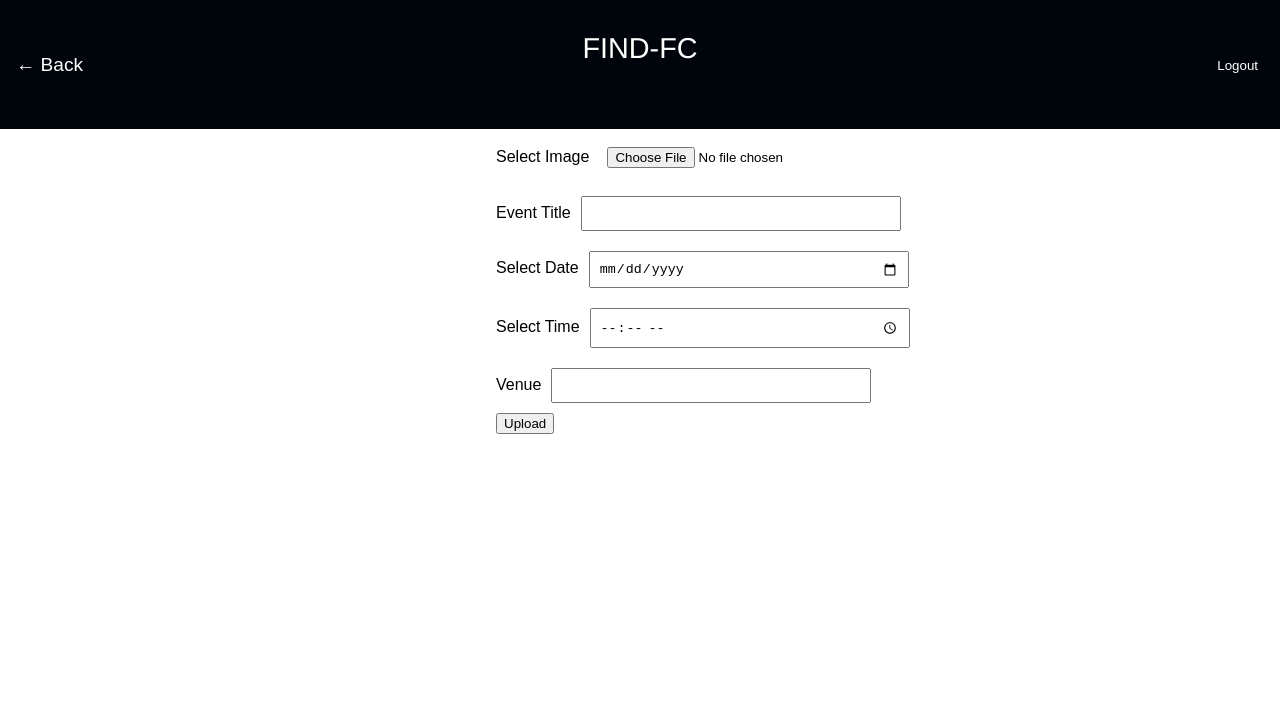
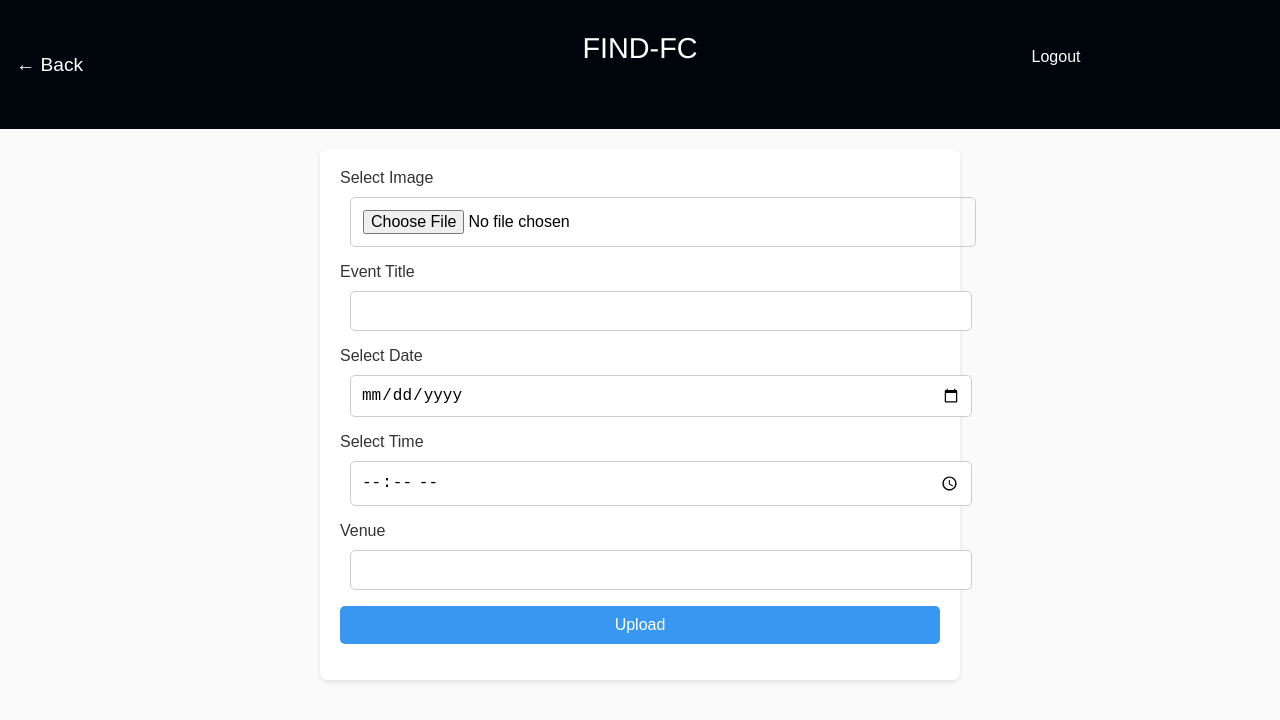
Before and after one commit to imshenza/findfc-frontend, a React (Vite) app: page /posterupload in a window 1280 px wide. Shown: the top 720 px of the page. Built offline with nearby package versions, Linux system fonts and the light colour scheme.

Commit message:
gallery upload page

```diff
--- a/src/pages/GallUpload.css
+++ b/src/pages/GallUpload.css
@@ -0,0 +1,44 @@
+.upload-container {
+    max-width: 600px;
+    margin: 0 auto;
+    padding: 20px;
+    background-color: #fff;
+    border-radius: 10px;
+    box-shadow: 0 2px 5px rgba(0, 0, 0, 0.1);
+  }
+
+  .upload-label {
+    font-size: 18px;
+    margin-bottom: 8px;
+  }
+
+  input[type="file"],
+  select {
+    width: 100%;
+    padding: 12px;
+    margin-bottom: 16px;
+    border: 1px solid #ccc;
+    border-radius: 5px;
+    font-size: 16px;
+  }
+
+  select {
+    appearance: none;
+    background-color: #f7f7f7;
+  }
+
+  .upload-button {
+    display: block;
+    width: 100%;
+    padding: 12px;
+    background-color: #3897f0;
+    color: #fff;
+    border: none;
+    border-radius: 5px;
+    font-size: 16px;
+    cursor: pointer;
+  }
+
+  .upload-button:hover {
+    background-color: #2680c2;
+  }
--- a/src/pages/GallUpload.jsx
+++ b/src/pages/GallUpload.jsx
@@ -1,12 +1,107 @@
-import React from 'react'
-import AdminHeader from '../components/AdminHeader'
+
+import React, { useState, useEffect } from "react";
+import AdminHeader from "../components/AdminHeader";
+import axios from "axios";
+import "./GallUpload.css";
 
 const GallUpload = () => {
+  const [formData, setFormData] = useState({
+    file: null,
+    eventName: "",
+    uploadType: ""
+  });
+
+  const [eventNames, setEventNames] = useState([]);
+
+  useEffect(() => {
+    fetchEventNames();
+  }, []);
+
+  const fetchEventNames = async () => {
+    try {
+      const response = await axios.get("http://localhost:8000/adminDash/event_names");
+      setEventNames(response.data);
+    } catch (error) {
+      console.error("Error fetching event names:", error);
+    }
+  };
+
+  const handleInputChange = (event) => {
+    const { name, value } = event.target;
+    setFormData({ ...formData, [name]: value });
+  };
+
+  const handleFileChange = (event) => {
+    const file = event.target.files[0];
+    setFormData({ ...formData, file });
+  };
+
+  const handleUpload = async (e) => {
+    e.preventDefault();
+    const { file, eventName, uploadType } = formData;
+    const data = new FormData();
+    data.append("file", file);
+    data.append("eventName", eventName);
+    data.append("uploadType", uploadType);
+
+    try {
+      console.log("Uploading file data:", formData);
+      await axios.post("http://localhost:8000/adminDash/upload_gallery/", data, {
+        headers: { "Content-Type": "multipart/form-data" },
+      });
+      console.log(data);
+      // Handle successful upload
+    } catch (error) {
+      console.error("Error uploading file:", error);
+      // Handle error here
+    }
+  };
+
   return (
     <div>
-      <AdminHeader/>
-      GallUpload</div>
-  )
-}
+      <AdminHeader />
+      <div className="upload-container">
+        <form onSubmit={handleUpload}>
+          <label className="upload-label" htmlFor="file">
+            Select File
+          </label>
+          <input type="file" name="file" onChange={handleFileChange} />
 
-export default GallUpload
+          <label className="upload-label" htmlFor="eventName">
+            Event Name
+          </label>
+          <select
+            name="eventName"
+            value={formData.eventName}
+            onChange={handleInputChange}
+          >
+            <option value="">Select Event</option>
+            {eventNames.map((eventName) => (
+              <option key={eventName.id} value={eventName.name}>
+                {eventName.name}
+              </option>
+            ))}
+          </select>
+
+          <label className="upload-label" htmlFor="uploadType">
+            Upload Type
+          </label>
+          <select
+            name="uploadType"
+            value={formData.uploadType}
+            onChange={handleInputChange}
+          >
+            <option value="photo">Photo</option>
+            <option value="video">Video</option>
+          </select>
+
+          <button type="submit" className="upload-button">
+            Upload
+          </button>
+        </form>
+      </div>
+    </div>
+  );
+};
+
+export default GallUpload;
--- a/src/pages/PostUpload.css
+++ b/src/pages/PostUpload.css
@@ -1,68 +1,64 @@
-.post-upload {
-    display: flex;
-    flex-direction: column;
-    align-items: center;
-    justify-content: center;
-    padding: 20px;
+body {
+  font-family: Arial, sans-serif;
+  background-color: #fafafa;
 }
 
-  .image-upload {
-    position: relative;
-    width: 250px;
-    height: 280px;
-    border: 2px dashed #ccc;
-    border-radius: 10px;
-    overflow: hidden;
-    display: flex;
-    align-items: center;
-    justify-content: center;
+.upl {
+  max-width: 600px;
+  margin: 20px auto;
+  padding: 20px;
+  background-color: #fff;
+  border-radius: 8px;
+  box-shadow: 0px 2px 5px rgba(0, 0, 0, 0.1);
 }
 
-  .image-upload img {
-    width: 100%;
-    height: 100%;
-    object-fit: contain;
+.labels {
+  font-size: 16px;
+  margin-bottom: 6px;
+  color: #333;
 }
 
-  .custom-file-upload {
-    position: absolute;
-    top: 50%;
-    left: 50%;
-    transform: translate(-50%, -50%);
+input[type="file"],
+input[type="text"],
+input[type="date"],
+input[type="time"],
+button {
+  width: 100%;
+  padding: 10px;
+  margin-bottom: 16px;
+  border: 1px solid #ccc;
+  border-radius: 5px;
   font-size: 16px;
-    color: #333;
+}
+
+input[type="file"] {
   cursor: pointer;
 }
 
-  .details {
-    display: flex;
-    flex-direction: column;
-    margin-top: 20px;
-  }
-
-  .details label {
-    font-size: 16px;
-    margin-bottom: 5px;
-  }
-
-  .details input {
-    padding: 10px;
-    border: 1px solid #ccc;
-    border-radius: 5px;
-    font-size: 16px;
-    margin-bottom: 10px;
-  }
-
-  .upload-button {
-    padding: 10px 20px;
-    background-color: #007bff;
+button {
+  background-color: #3897f0;
   color: #fff;
   border: none;
   border-radius: 5px;
+  font-size: 16px;
   cursor: pointer;
-    font-size: 16px;
 }
 
-  .upload-button:hover {
-    background-color: #0056b3;
+button:hover {
+  background-color: #2680c2;
 }
+
+@media (max-width: 768px) {
+  .upl {
+    padding: 16px;
+  }
+
+  input[type="file"],
+  input[type="text"],
+  input[type="date"],
+  input[type="time"],
+  button {
+    padding: 8px;
+    font-size: 14px;
+  }
+}
--- a/src/pages/PostUpload.jsx
+++ b/src/pages/PostUpload.jsx
@@ -1,7 +1,7 @@
 import React, { useState } from "react";
 import AdminHeader from "../components/AdminHeader";
 import axios from "axios";
-import "./PosterUpPage.css";
+import "./PostUpload.css";
 
 const PosterUpPage = () => {
   const [formData, setFormData] = useState({
--- a/src/pages/PostView.jsx
+++ b/src/pages/PostView.jsx
@@ -27,7 +27,7 @@ const PostView = () => {
     setShowOptions(!showOptions);
   };
 
-  const dynamicPoster =
+  const dynamicPosterview =
     data && data.events
       ? data.events.map((item) => {
           return (
@@ -44,7 +44,7 @@ const PostView = () => {
     <div>
       <AdminHeader/>
      <div className="posters-section">
-     {dynamicPoster}
+     {dynamicPosterview}
      {/* <PosterVw
             imageUrl={"/images/books.png"}
             time="02:00 PM"
--- a/src/pages/PosterUpPage.css
+++ b/src/pages/PosterUpPage.css
@@ -1,6 +1,64 @@
-.upl{
-    margin-left: 31rem;
-    align-items: center;
-}
-.labels{
-}
+body {
+    font-family: Arial, sans-serif;
+    background-color: #fafafa;
+  }
+
+  .upl {
+    max-width: 600px;
+    margin: 20px auto;
+    padding: 20px;
+    background-color: #fff;
+    border-radius: 8px;
+    box-shadow: 0px 2px 5px rgba(0, 0, 0, 0.1);
+  }
+
+  .labels {
+    font-size: 16px;
+    margin-bottom: 6px;
+    color: #333;
+  }
+
+  input[type="file"],
+  input[type="text"],
+  input[type="date"],
+  input[type="time"],
+  button {
+    width: 100%;
+    padding: 10px;
+    margin-bottom: 16px;
+    border: 1px solid #ccc;
+    border-radius: 5px;
+    font-size: 16px;
+  }
+
+  input[type="file"] {
+    cursor: pointer;
+  }
+
+  button {
+    background-color: #3897f0;
+    color: #fff;
+    border: none;
+    border-radius: 5px;
+    font-size: 16px;
+    cursor: pointer;
+  }
+
+  button:hover {
+    background-color: #2680c2;
+  }
+
+  @media (max-width: 768px) {
+    .upl {
+      padding: 16px;
+    }
+
+    input[type="file"],
+    input[type="text"],
+    input[type="date"],
+    input[type="time"],
+    button {
+      padding: 8px;
+      font-size: 14px;
+    }
+  }
```
Also changed, not shown: src/pages/GalleryUpPage.jsx (deleted, +0 -19 lines), src/pages/PosterUpPage.jsx (deleted, +0 -21 lines). Lines whose indentation alone changed are shown as unchanged.
